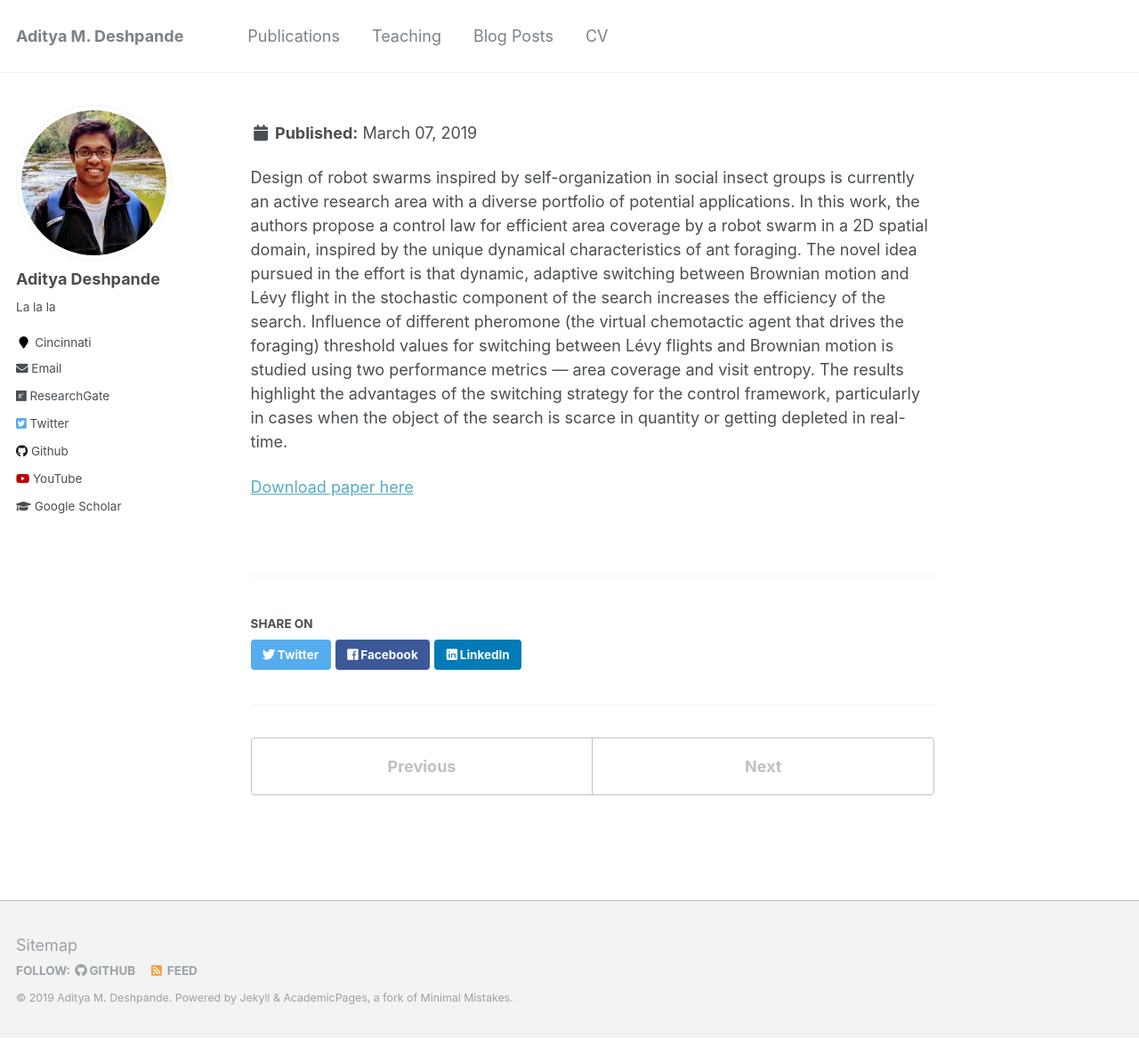
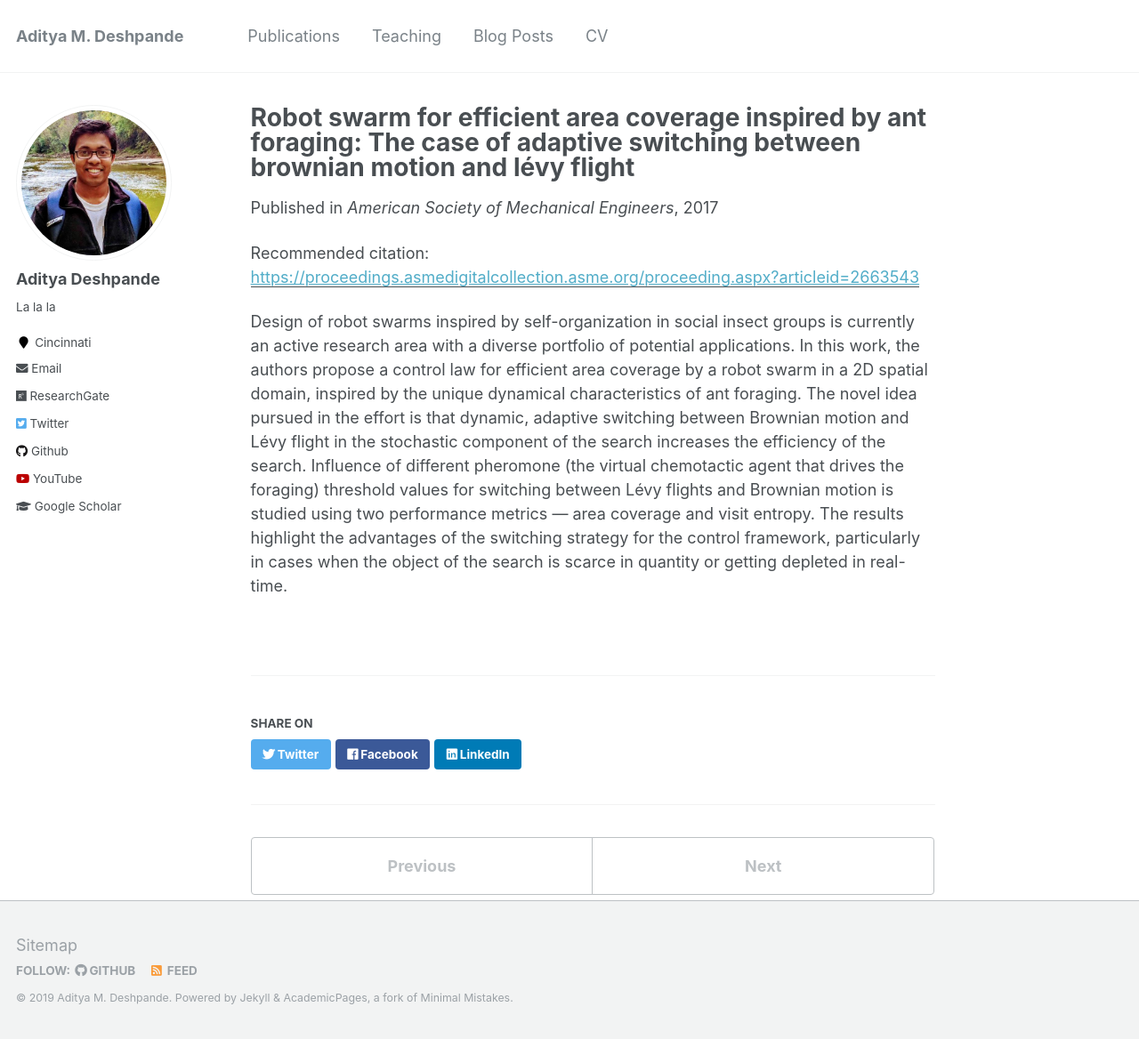
Before and after one commit to adipandas/adipandas.github.io, a Jekyll site: the page built from _publications/2017-10-11-antlevy.md, in a window 1280 px wide and 1168 px high. Shown: the whole window at 89% size. Built offline with Jekyll 4.4.1, drawn with Linux system fonts in a browser that asks for light colours; some of the changed lines change nothing that is shown.

Commit message:
Update and rename 2017-10-11-AntLevy.md to 2017-10-11-antlevy.md

```diff
--- a/_publications/2017-10-11-AntLevy.md
+++ b/_publications/2017-10-11-antlevy.md
@@ -1,17 +1,12 @@
 ---
 title: "Robot swarm for efficient area coverage inspired by ant foraging: The case of adaptive switching between brownian motion and lévy flight"
-collection: publications
-permalink: /publication/2010-10-01-paper-title-number-2
-excerpt: 'This paper is about the number 2. The number 3 is left for future work.'
+collection: ASME
+permalink:
+excerpt:
 date: 2017-10-11
 venue: 'American Society of Mechanical Engineers'
-paperurl: 'http://academicpages.github.io/files/paper2.pdf'
-<!-- citation: 'Your Name, You. (2010). &quot;Paper Title Number 2.&quot; <i>Journal 1</i>. 1(2).'-->
+paperurl: 'https://proceedings.asmedigitalcollection.asme.org/proceeding.aspx?articleid=2663543'
+citation: <!-- 'Your Name, You. (2010). &quot;Paper Title Number 2.&quot; <i>Journal 1</i>. 1(2).'-->
 ---
 
 Design of robot swarms inspired by self-organization in social insect groups is currently an active research area with a diverse portfolio of potential applications. In this work, the authors propose a control law for efficient area coverage by a robot swarm in a 2D spatial domain, inspired by the unique dynamical characteristics of ant foraging. The novel idea pursued in the effort is that dynamic, adaptive switching between Brownian motion and Lévy flight in the stochastic component of the search increases the efficiency of the search. Influence of different pheromone (the virtual chemotactic agent that drives the foraging) threshold values for switching between Lévy flights and Brownian motion is studied using two performance metrics — area coverage and visit entropy. The results highlight the advantages of the switching strategy for the control framework, particularly in cases when the object of the search is scarce in quantity or getting depleted in real-time.
-
-
-[Download paper here](https://proceedings.asmedigitalcollection.asme.org/proceeding.aspx?articleid=2663543)
-
-<!--Recommended citation: Your Name, You. (2010). "Paper Title Number 2." <i>Journal 1</i>. 1(2).-->
```
